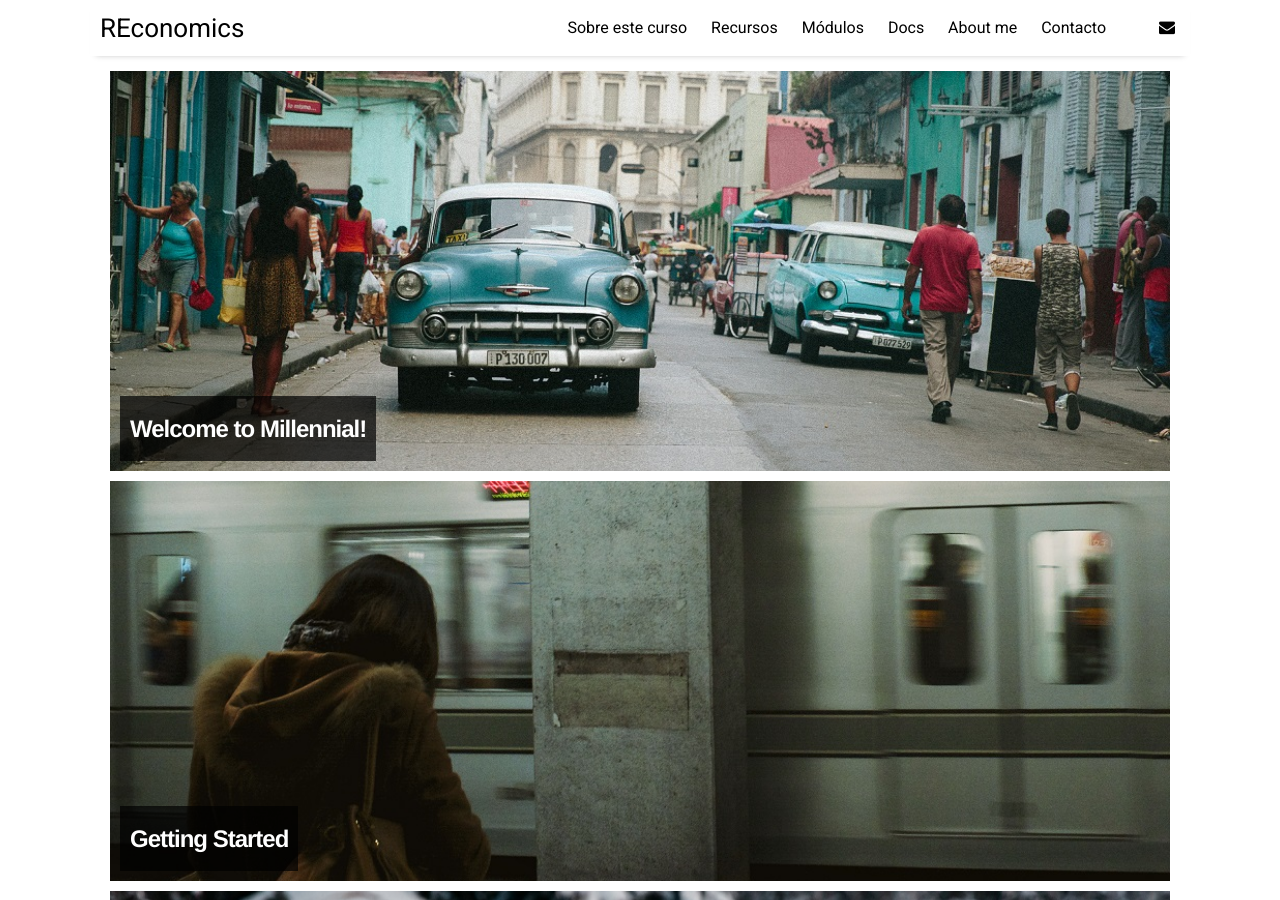
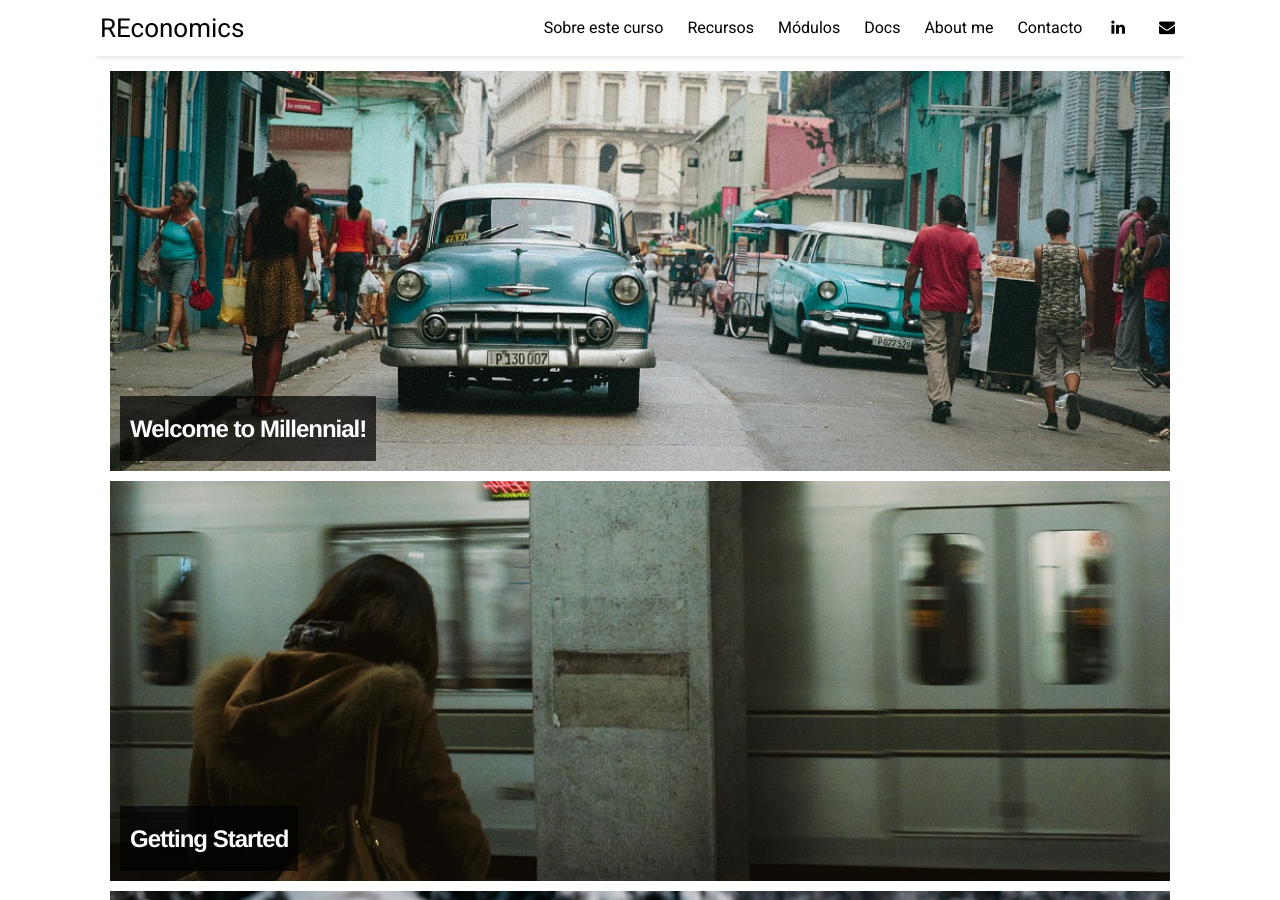
Before and after one commit to JP-Thoma/REconomics, a Jekyll site: the page built from index.html, in a window 1280 px wide and 900 px high. Built offline with Jekyll 4.4.1, drawn with Linux system fonts in a browser that asks for light colours; nearby versions of some CDN libraries; the list of posts is cut into pages by our own code.

Commit message:
Update settings.yml

```diff
--- a/_data/settings.yml
+++ b/_data/settings.yml
@@ -16,7 +16,7 @@ menu:
 
 # Available social icons are powered by Font Awesome, so you can use any icon that they offer
 social:
-- {icon: 'linkedin-in', link: 'www.linkedin.com/in/roberto-carcache-flores-05b5711a6'}
+- {icon: 'linkedin', link: 'www.linkedin.com/in/roberto-carcache-flores-05b5711a6'}
 - {icon: 'envelope', link: 'mailto:rcarcacheflores@outlook.com'}
 
 
```
